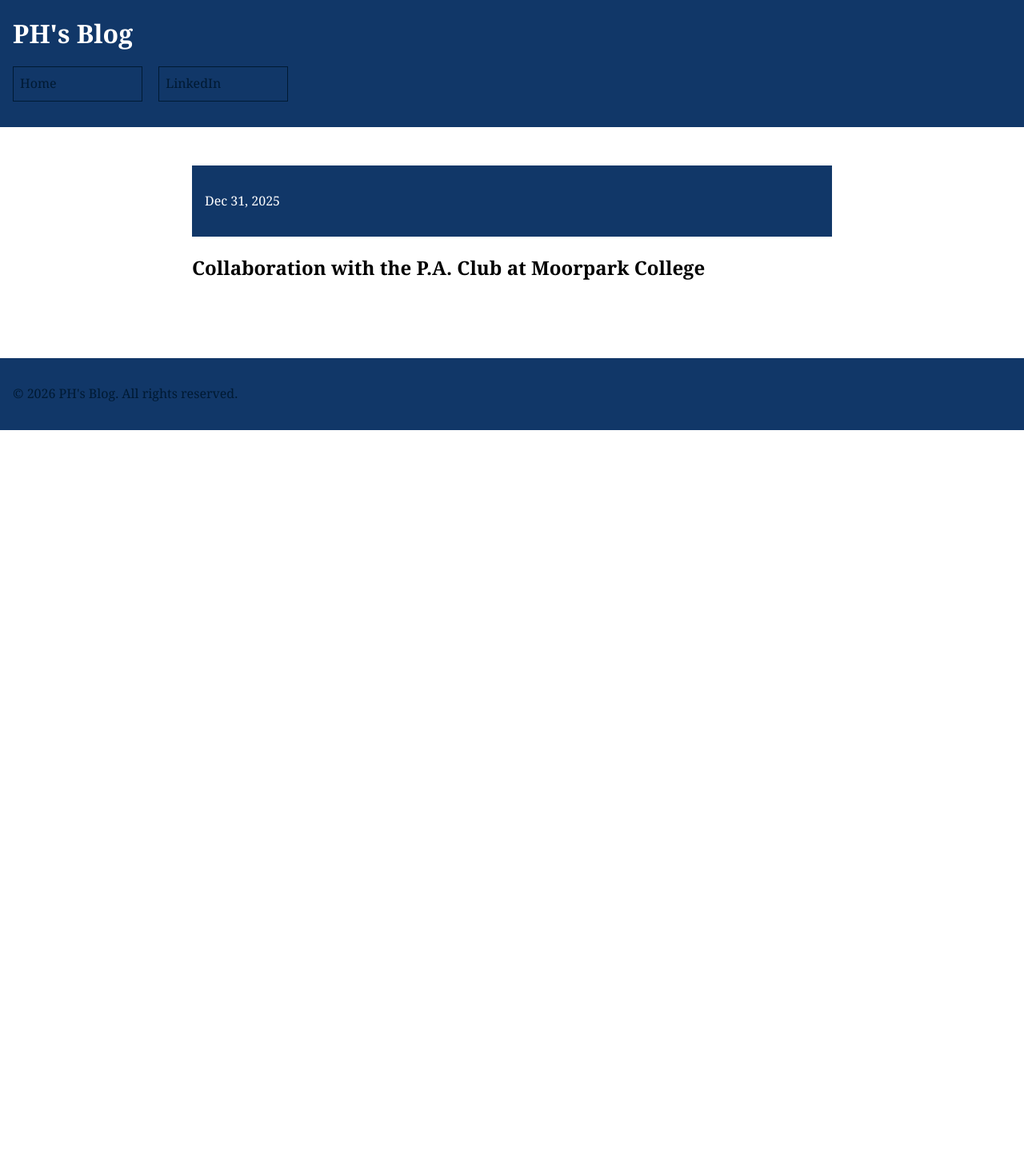
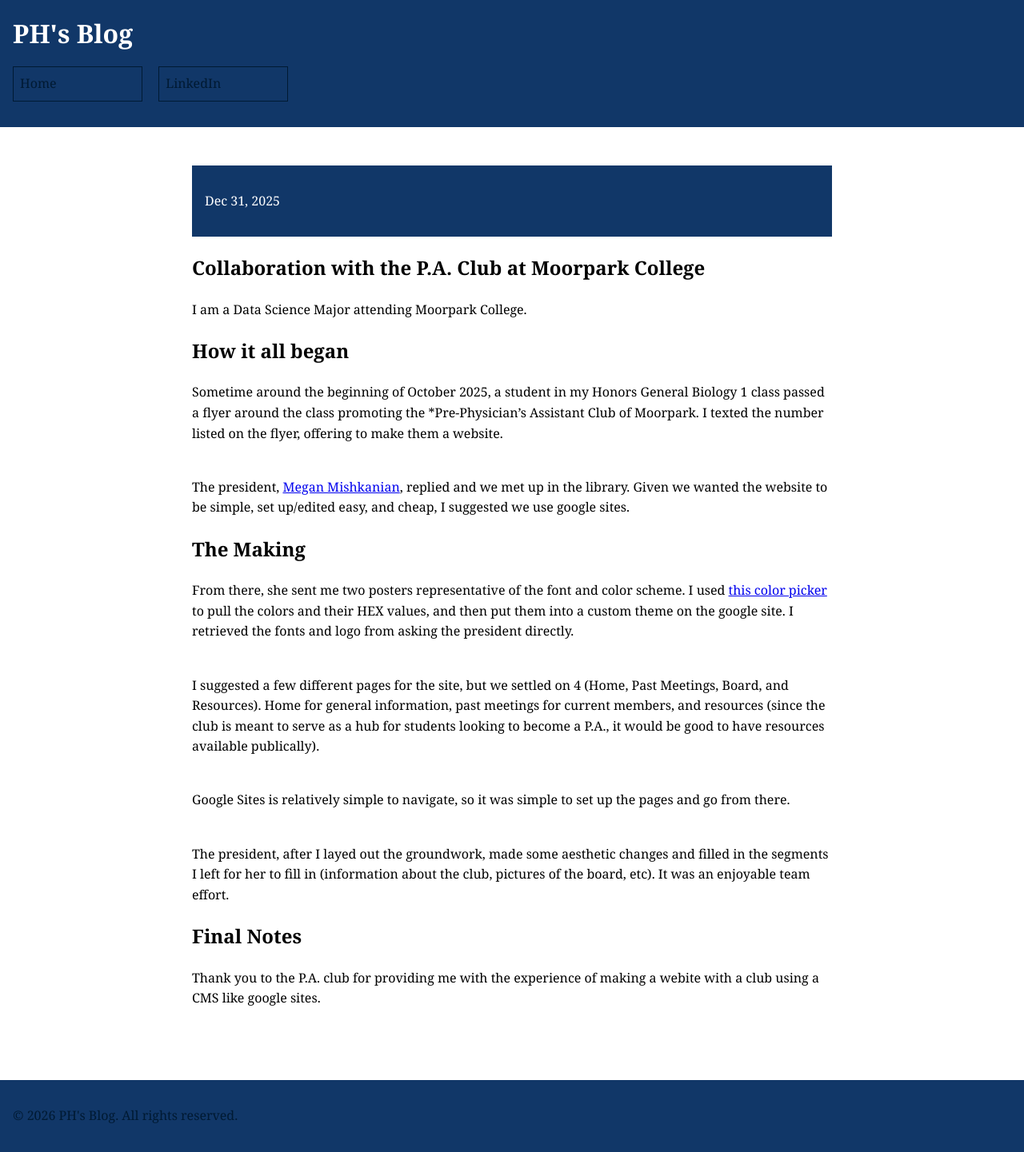
Before and after one commit to CaptainSapphire/PH-s-Blog, a Jekyll site: the page built from _posts/2025-12-31-PA-Website.md, in a window 1280 px wide. Shown: the whole page at 80% size. Built offline with Jekyll 4.4.1, drawn with Linux system fonts in a browser that asks for light colours; our own code applies the rules of GitHub Pages for plain Markdown files; before the commit the page ends 900 px from its top, so only the background shows below that.

Commit message:
Update 2025-12-31-PA-Website.md

```diff
--- a/_posts/2025-12-31-PA-Website.md
+++ b/_posts/2025-12-31-PA-Website.md
@@ -1 +1,21 @@
 # Collaboration with the P.A. Club at Moorpark College
+I am a Data Science Major attending Moorpark College.
+
+
+## How it all began
+Sometime around the beginning of October 2025, a student in my Honors General Biology 1 class passed a flyer around the class promoting the *Pre-Physician's Assistant Club of Moorpark. I texted the number listed on the flyer, offering to make them a website. <br><br>
+
+The president, [Megan Mishkanian](https://www.linkedin.com/in/megan-mishkanian-005759276/), replied and we met up in the library. Given we wanted the website to be simple, set up/edited easy, and cheap, I suggested we use google sites.
+
+## The Making
+From there, she sent me two posters representative of the font and color scheme. I used [this color picker](https://imagecolorpicker.com/) to pull the colors and their HEX values, and then put them into a custom theme on the google site. I retrieved the fonts and logo from asking the president directly. <br><Br>
+
+I suggested a few different pages for the site, but we settled on 4 (Home, Past Meetings, Board, and Resources). Home for general information, past meetings for current members, and resources (since the club is meant to serve as a hub for students looking to become a P.A., it would be good to have resources available publically). <br><br>
+
+Google Sites is relatively simple to navigate, so it was simple to set up the pages and go from there.
+<br><br>
+
+The president, after I layed out the groundwork, made some aesthetic changes and filled in the segments I left for her to fill in (information about the club, pictures of the board, etc). It was an enjoyable team effort.
+
+## Final Notes
+Thank you to the P.A. club for providing me with the experience of making a webite with a club using a CMS like google sites.
```
